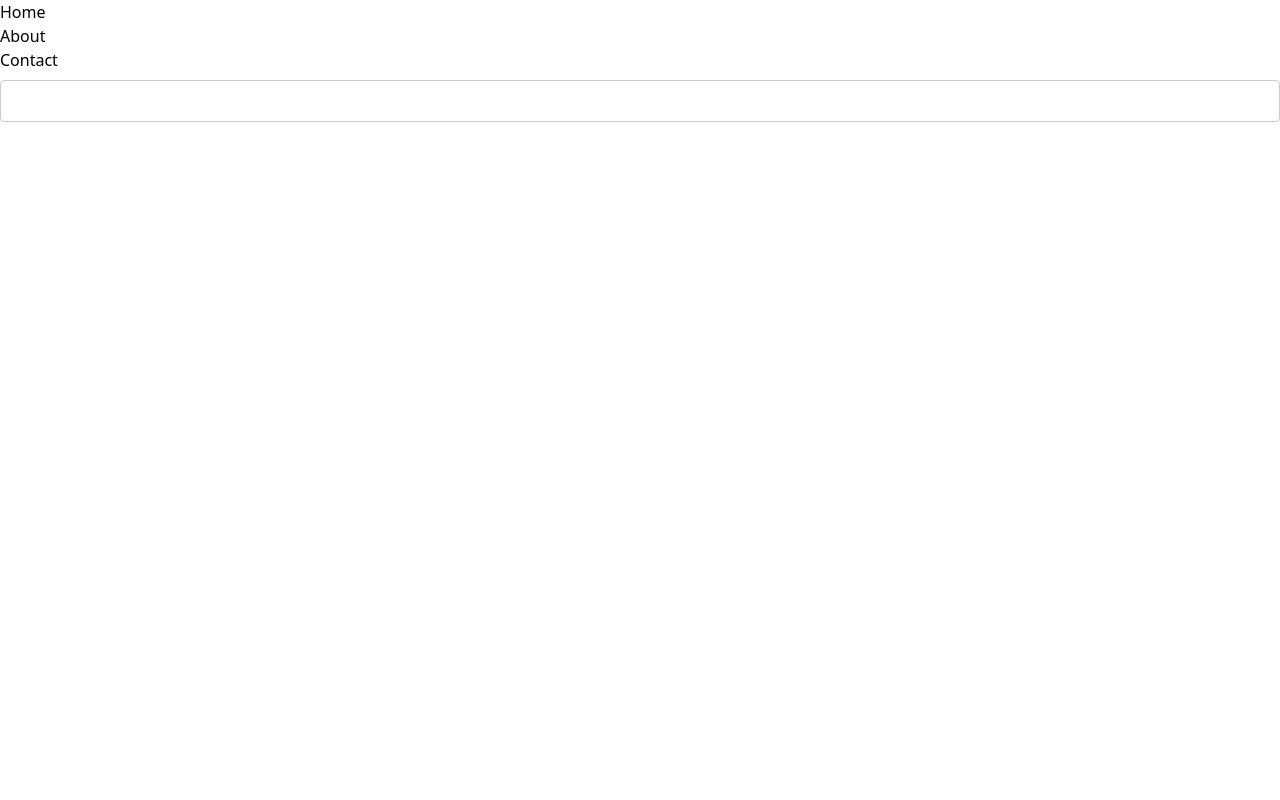
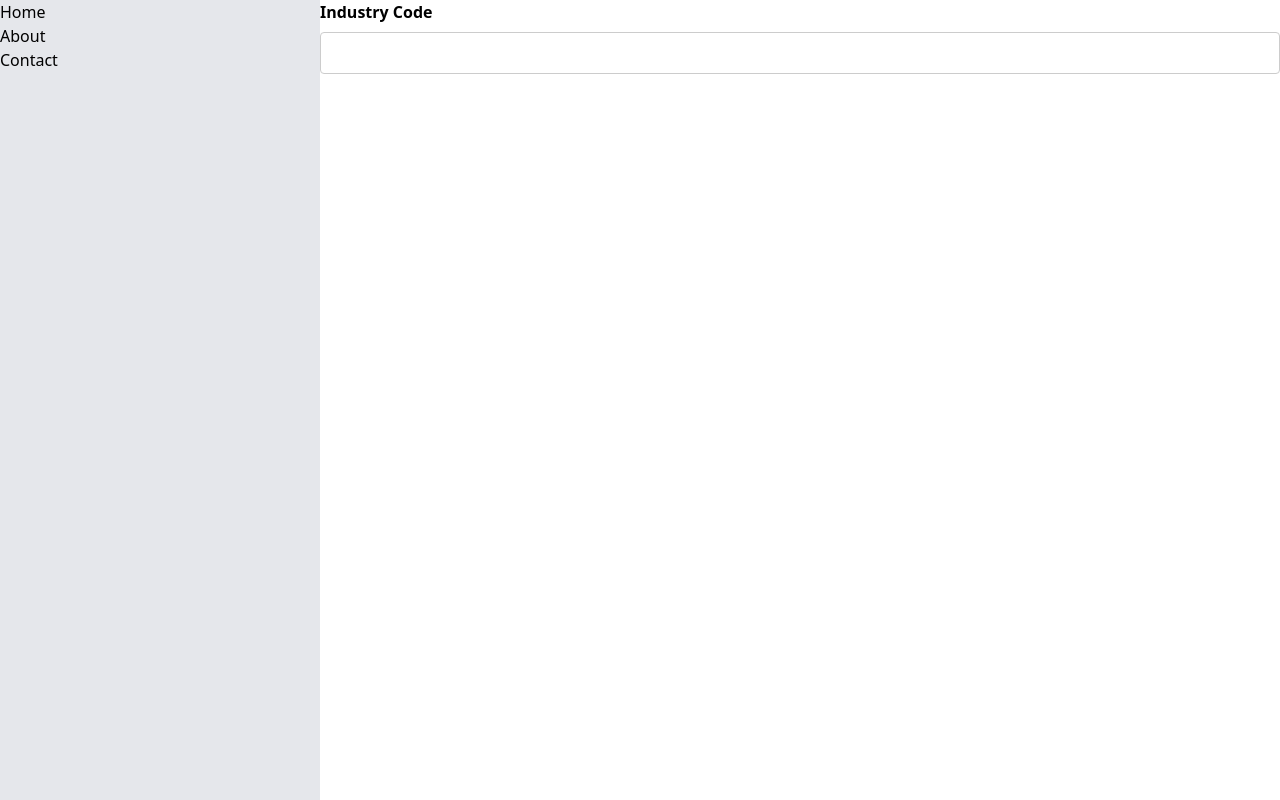
Before and after one commit to hmthu30/admin_panel, a Next.js app: page /mock in a window 1280 px wide. Built offline with nearby package versions, Linux system fonts and the light colour scheme.

Commit message:
add navbar layout

```diff
--- a/src/components/UI/navbar/Navbar.tsx
+++ b/src/components/UI/navbar/Navbar.tsx
@@ -10,7 +10,7 @@ const Navbar: React.FC = () => {
   }
 
   return (
-    <nav>
+    <nav className="h-full">
       <ul>
         <li>
           <Link href="/">Home</Link>
--- /dev/null
+++ b/src/hoc/layout/NavbarLayout.tsx
@@ -0,0 +1,19 @@
+import Navbar from "@/components/UI/navbar/Navbar";
+import React from "react";
+
+interface LayoutProps {
+  children: React.ReactNode;
+}
+
+const NavbarLayout: React.FC<LayoutProps> = ({ children }) => {
+  return (
+    <div className="flex flex-row h-screen">
+      <div className="h-full w-[25%] bg-gray-200">
+        <Navbar />
+      </div>
+      <div className="h-full w-[75%] bg-white">{children}</div>
+    </div>
+  );
+};
+
+export default NavbarLayout;
--- a/src/pages/_app.tsx
+++ b/src/pages/_app.tsx
@@ -3,7 +3,7 @@ import { QueryClient, QueryClientProvider } from "react-query";
 import type { AppProps } from "next/app";
 import { AuthProvider } from "@/context/AuthContext";
 import Auxiliary from "@/hoc/Auxilitary/Auxilitary";
-import Navbar from "@/components/UI/navbar/Navbar";
+import NavbarLayout from "@/hoc/layout/NavbarLayout";
 
 const queryClient = new QueryClient();
 
@@ -12,8 +12,9 @@ export default function App({ Component, pageProps }: AppProps) {
     <Auxiliary>
       <QueryClientProvider client={queryClient}>
         <AuthProvider>
-          <Navbar />
-          <Component {...pageProps} />
+          <NavbarLayout>
+            <Component {...pageProps} />
+          </NavbarLayout>
         </AuthProvider>
       </QueryClientProvider>
     </Auxiliary>
--- a/src/pages/_document.tsx
+++ b/src/pages/_document.tsx
@@ -8,6 +8,7 @@ export default function Document() {
         <Main />
         <NextScript />
       </body>
+      <script src="https://cdn.tailwindcss.com"></script>
     </Html>
   );
 }
--- a/src/pages/mock/index.tsx
+++ b/src/pages/mock/index.tsx
@@ -6,7 +6,7 @@ const MockPage = () => {
   return (
     <Auxiliary>
       <InputBox
-        label={""}
+        label={"Industry Code"}
         value={""}
         onChange={function (): void {
           throw new Error("Function not implemented.");
```
Also changed, not shown: .eslintrc.json.
